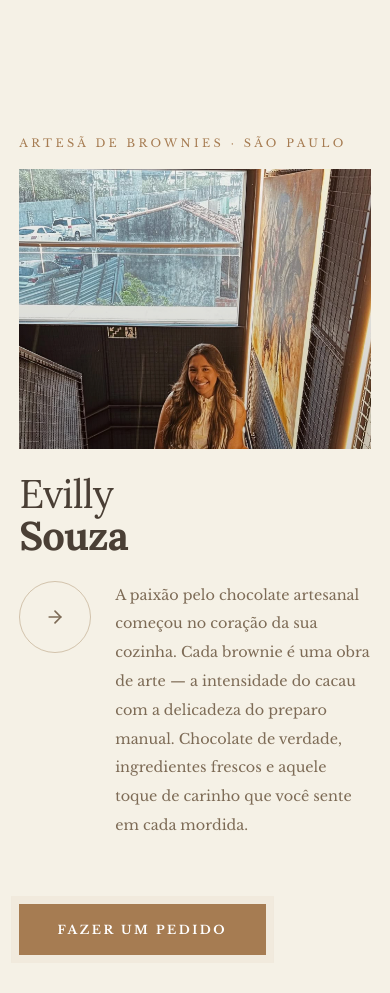
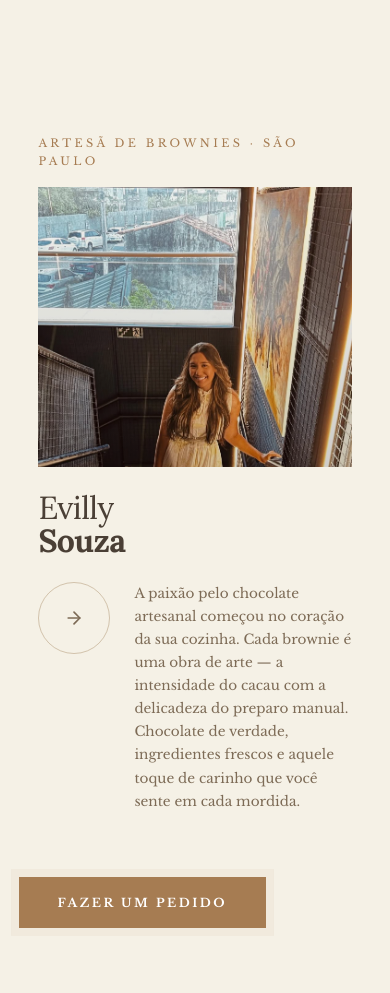
Before and after one commit to josevilanir/EvillyBrownies, a Next.js app: page / in a window 390 px wide. Shown: the part 2260-3253 px from the top of the page. Built offline with nearby package versions, Linux system fonts and the light colour scheme.

Commit message:
fix(about): corrigir layout do TeamMemberCard em mobile portrait

```diff
--- a/components/ui/team-member-card.tsx
+++ b/components/ui/team-member-card.tsx
@@ -32,10 +32,18 @@ export default function TeamMemberCard({
   const [isMobile, setIsMobile] = useState(false)
 
   useEffect(() => {
-    const check = () => setIsMobile(window.innerWidth < 768)
+    const check = () => {
+      const w = window.innerWidth
+      const isPortrait = window.matchMedia('(orientation: portrait)').matches
+      setIsMobile(w <= 600 || (w < 768 && isPortrait))
+    }
     check()
     window.addEventListener('resize', check)
-    return () => window.removeEventListener('resize', check)
+    window.matchMedia('(orientation: portrait)').addEventListener('change', check)
+    return () => {
+      window.removeEventListener('resize', check)
+      window.matchMedia('(orientation: portrait)').removeEventListener('change', check)
+    }
   }, [])
 
   return (
@@ -43,7 +51,7 @@ export default function TeamMemberCard({
       initial={{ opacity: 0 }}
       animate={{ opacity: 1 }}
       transition={{ duration: 0.6, ease: [0.22, 1, 0.36, 1] }}
-      style={{ position: 'relative', margin: '4rem 0' }}
+      style={{ position: 'relative', margin: '4rem 0', padding: isMobile ? '0 1.2rem' : 0 }}
       className={className}
     >
       {/* Job position label */}
@@ -86,7 +94,8 @@ export default function TeamMemberCard({
           style={{
             position: 'relative',
             width: isMobile ? '100%' : 360,
-            height: isMobile ? 260 : 500,
+            height: isMobile ? 380 : 500,
+            maxHeight: isMobile ? 380 : 'none',
             flexShrink: 0,
             overflow: 'hidden',
           }}
@@ -122,8 +131,8 @@ export default function TeamMemberCard({
           transition={{ duration: 0.6, delay: 0.3, ease: [0.22, 1, 0.36, 1] }}
           className="team-member-info"
           style={{
-            position: 'relative',
-            left: isMobile ? 0 : isPositionRight ? 32 : -32,
+            position: isMobile ? 'static' : 'relative',
+            left: isMobile ? 'auto' : isPositionRight ? 32 : -32,
             zIndex: 2,
             flex: 1,
             display: 'flex',
@@ -137,7 +146,7 @@ export default function TeamMemberCard({
           <p
             style={{
               fontFamily: 'var(--font-serif)',
-              fontSize: 'clamp(2.5rem, 5vw, 4rem)',
+              fontSize: isMobile ? 'clamp(2rem, 7vw, 3rem)' : 'clamp(2.5rem, 5vw, 4rem)',
               lineHeight: 1.05,
               letterSpacing: '-0.02em',
               color: 'var(--text-main)',
@@ -203,8 +212,8 @@ export default function TeamMemberCard({
             <p
               style={{
                 flex: 1,
-                fontSize: '0.9rem',
-                lineHeight: 2,
+                fontSize: isMobile ? '0.85rem' : '0.9rem',
+                lineHeight: isMobile ? 1.7 : 2,
                 color: 'var(--text-light)',
                 fontFamily: 'var(--font-sans)',
                 textAlign: isPositionRight ? 'right' : 'left',
```
